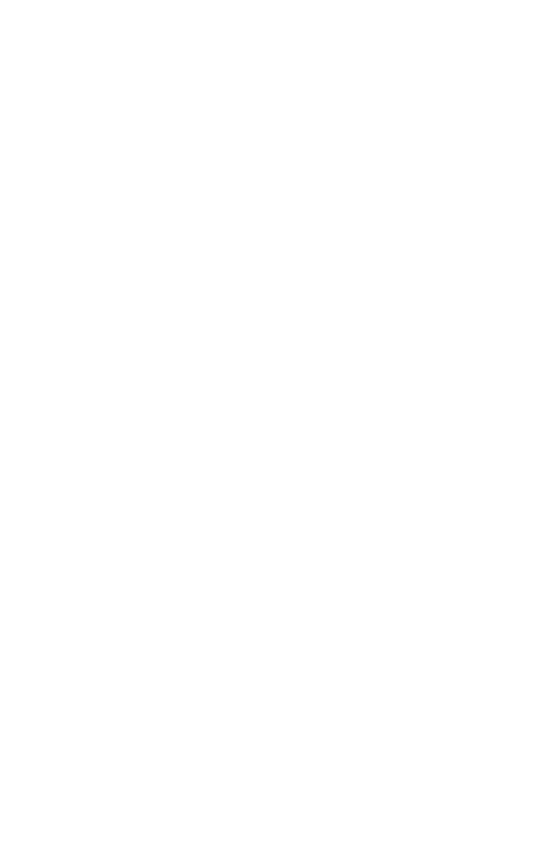
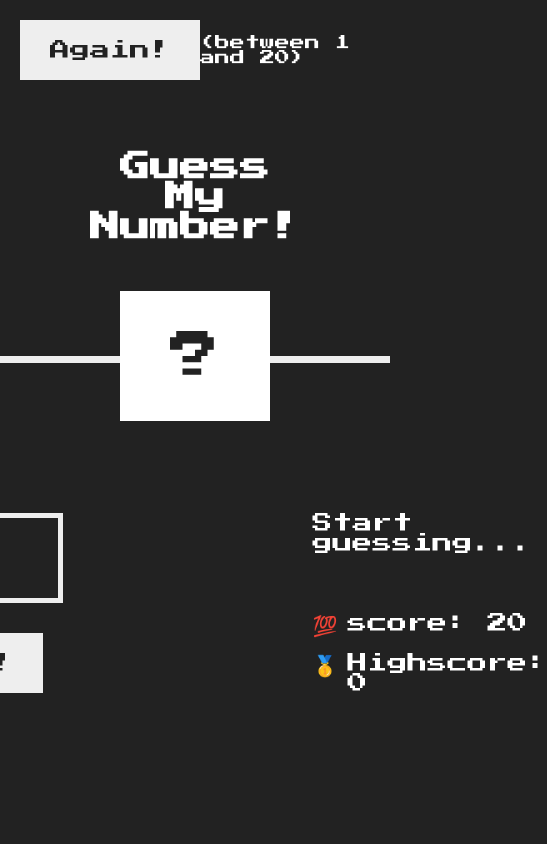
Before and after one commit to itsnooshin/guess-my-number, a plain HTML site: page index.html in a window 390 px wide. Shown: the whole page, 547 px wide, since content can reach past the window. Drawn offline with Linux system fonts and the light colour scheme.

Commit message:
style to project

```diff
--- a/CSS/responaive.css
+++ b/CSS/responaive.css
@@ -0,0 +1,103 @@
+/* responsive */
+@media (max-width:959px){
+    html{
+        font-size: 56.25%;
+    }
+    .btn{
+        font-size: 1.6rem;
+    }
+    .title-header{
+        /* top: 40%; */
+
+        font-size: 2rem;
+    }
+}
+@media (max-width:851px){
+    html{
+        font-size: 50%;
+    }
+
+    .number__question{
+        font-size: 4rem;
+        padding: 3rem 4rem;
+    }
+    .main-page{
+        gap: 20rem;
+
+    }
+    .title-header{
+        font-size: 4rem;
+        width: 800px;
+    }
+   .btn{
+    font-size: 1.9rem;
+   }
+   .header_lead{
+    font-size: 1.9rem;
+   }
+}
+
+@media(max-width:653px){
+    html{
+        font-size: 43.71%;
+    }
+    .main-page{
+
+        gap: 10rem;
+    }
+    .number__question{
+        font-size: 6rem;
+    }
+    input[type="number"]{
+        width: 190px;
+    }
+    .btn{
+        font-size: 2rem;
+    }
+    .header{
+        padding: 3rem 4rem;
+    }
+    .title-header{
+        top: 40%;
+    }
+}
+
+@media (max-width:519px){
+    .header{
+        flex-direction: column-reverse;
+        align-items: center;
+    }
+    .top-header{
+        flex-direction: column;
+        align-items: center;
+        position: absolute;
+        top: 40%;
+        gap: 20px;
+
+
+    }
+    .title-header{
+        top: 10%;
+        font-size: 3rem;
+        max-width: 400px;
+
+    }
+    .main-page{
+        flex-direction: column;
+        gap: 7rem;
+        margin: 4rem 0 0rem 0;
+        align-items: center;
+        justify-content: center;
+    }
+    .main-right-box{
+        gap: 10px;
+        align-items: center;
+        justify-content: center;
+    }
+    input[type="number"]{
+        width: 160px;
+    }
+    .main-left-box{
+        gap: 20px;
+    }
+}
--- a/CSS/styles.css
+++ b/CSS/styles.css
@@ -0,0 +1,136 @@
+@import url('https://fonts.googleapis.com/css?family=Press+Start+2P&display=swap');
+
+/* Reset CSS */
+*{
+    box-sizing: border-box;
+    padding: 0;
+    margin: 0;
+}
+html{
+    font-size: 62.5%;
+    overflow-x: hidden !important;
+}
+body{
+  font-family: 'Press Start 2P', sans-serif;
+  background-color: #222222;
+
+  height: 100vh;
+
+}
+a{
+    color: #333;
+    text-decoration: none;
+}
+ul{
+    list-style: none;
+}
+h1,
+p ,
+h2 ,
+h3 {
+    color: #fff;
+}
+/* btn */
+.btn{
+    display: inline-block;
+    cursor: pointer;
+    padding: 2rem 3rem;
+    font-family: inherit;
+    background-color: #eeeeee;
+    color: #222222;
+    border: none;
+    font-size: 2rem;
+
+}
+
+
+.header{
+    height: 43vh;
+    position: relative;
+    padding: 2rem 2rem;
+    display: flex;
+    border-bottom: 7px solid #eeeeee;
+    flex-direction: column;
+
+}
+
+
+/* header */
+.top-header{
+    display: flex;
+    justify-content: space-between;
+    align-items: center;
+
+}
+.header_lead{
+    font-size: 1.5rem;
+}
+
+.title-header{
+    position: absolute;
+    top: 30%;
+    left: 50%;
+    transform: translate(-50% , 50%);
+    text-align: center;
+    font-size: 3rem;
+    /* max-width: 700px; */
+
+}
+.number__question{
+    background-color: #fff;
+    padding: 4rem 5rem;
+    text-align: center;
+    font-size: 5rem;
+    color: #222222;
+    position: absolute;
+   bottom: 0;
+   left: 50%;
+   transform: translate(-50% , 50%);
+
+}
+.main-left-box{
+    display: flex;
+    flex-direction: column;
+    justify-content: center;
+    align-items: center;
+    gap: 30px;
+}
+.highscore , .score {
+    display: flex;
+    gap: 10px;
+    font-size: 2rem;
+}
+.title__right-box{
+    font-size: 2rem;
+}
+.main-page{
+    display: flex;
+    justify-content: center;
+    align-items: center;
+    height: 57vh;
+    gap: 25rem;
+    flex-direction: row;
+}
+.main-right-box{
+    display: flex;
+    flex-direction: column;
+    gap: 60px;
+}
+.score__lead{
+    margin-bottom: 2rem;
+
+}
+input[type="number"]{
+    color: #cccccc;
+    height: 90px;
+    border: 5px solid #eeeeee;;
+    text-align: center;
+    font-family: inherit;
+    width: 220px;
+    font-size: 4rem;
+
+    background-color:#222222;
+}
+input[type="number"]:focus{
+    outline: none;
+}
--- a/index.html
+++ b/index.html
@@ -5,8 +5,50 @@
     <meta http-equiv="X-UA-Compatible" content="IE=edge">
     <meta name="viewport" content="width=device-width, initial-scale=1.0">
     <title>Guess my number</title>
+    <link rel="stylesheet" href="./CSS/styles.css">
+    <link rel="stylesheet" href="./CSS/responsive.css">
 </head>
 <body>
 
+    <div class="container">
+        <header class="header">
+            <div class="top-header">
+              <button class="btn btn-primary">Again!</button>
+              <p class="header_lead">
+                  (between 1 and 20)
+              </p>
+
+            </div>
+            <h1 class="title-header">Guess My Number!</h1>
+            <div class="number__question">?</div>
+
+        </header>
+
+        <!-- main -->
+        <div class="main-page">
+            <div class="main-left-box">
+                <input type="number" class="number-box">
+                <button class="btn btn-secondary">Check!</button>
+            </div>
+            <div class="main-right-box">
+                <p class="title__right-box">
+                    Start guessing...
+                </p>
+                <div class="lead-right">
+                    <div class="score">
+                        <span>💯</span>
+                        <p class="score__lead">score: 20</p>
+                    </div>
+                    <div class="highscore">
+                        <span>🥇</span>
+                        <p class="highscore__lead">Highscore: 0</p>
+                    </div>
+                </div>
+            </div>
+        </div>
+
+
+    </div>
+
 </body>
 </html>
```
